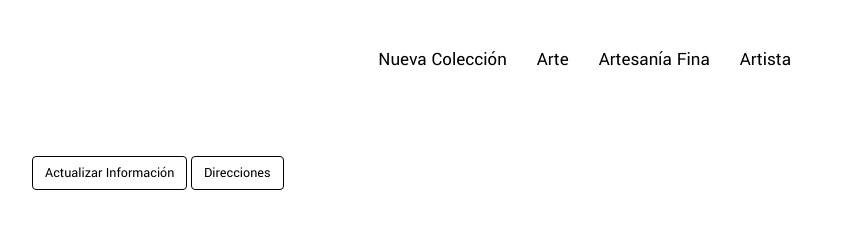
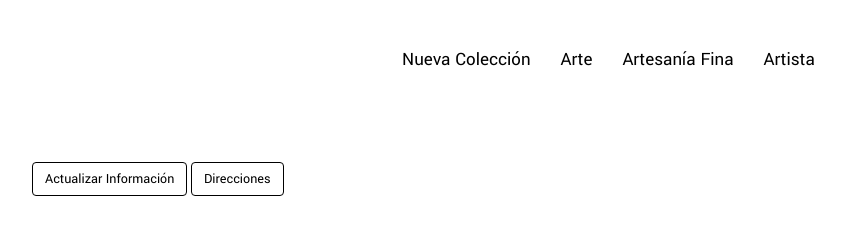
Before and after one commit to frankpaul142/layolanda, a Yii app: template views/user/index.php in a window 1280 px wide. Shown: the part 63-300 px from the top of the page, without its empty margins (38-883 px from the left). Run offline with PHP 8.4 and a stand-in for Yii, Linux system fonts and the light colour scheme; the template is opened without the code that fills it, so the values that code supplies are empty; some libraries are stand-ins or nearby versions.

Commit message:
menu fixed always center

```diff
--- a/views/layouts/main.php
+++ b/views/layouts/main.php
@@ -128,7 +128,7 @@ AppAsset::register($this);
         <span class="icon-bar bottom-bar"></span>
       </button>
     </div>
-          <div id="top-menu2" class="container-fluid collapse navbar-collapse">
+          <div id="top-menu2" class="container-fluid collapse navbar-collapse collapse-center">
                            <a class="navbar-brand logosticky" href="<?= URL::base() ?>">
                 <img alt="Brand" src="<?= URL::base() ?>/images/logosticky.png">
               </a>
--- a/web/css/site.css
+++ b/web/css/site.css
@@ -203,10 +203,13 @@ a.desc:after {
     margin: 0 0 15px 0;
 }
 .main-menu{
-        position: relative;
+display: inline-block !important;
+    float: none !important;
+    text-align: center !important;
     font-size: 5.0mm;
-    width: auto;
-    left:-41%;
+}
+.collapse-center{
+    text-align: center !important;
 }
 .navbar ul li a:hover{
     text-decoration:underline;
@@ -250,8 +253,7 @@ font-weight: bold;
     padding-bottom: 0px;
   }
     .sub-category li a {
-    padding-top: 0px !important;
-    padding-bottom: 0px !important;
+    margin-left: 5%;
   }
 }
 .selected{
@@ -378,40 +380,21 @@ h3{
     padding-left: 7%;
 }
 @media screen and (max-width: 1700px){
-.main-menu {
-    left: -34%;
-}
 .pagination{
     padding-left: 7%;
 }
 }
-@media screen and (max-width: 1480px){
-.main-menu{
-    left:-34%;
-    }
-}
 @media screen and (max-width: 1200px) {
-.main-menu{
-    left:-24%;
-    }
     .pagination{
     padding-left: 2%;
 }
 }
         @media screen and (max-width: 1000px) {
-.main-menu{
-    left:-21%;
-    }
     .pagination{
     padding-left: 2%;
 }
 }
         @media screen and (max-width: 767px) {
-.main-menu{
-    text-align: center;
-    position: initial;
-    width: 100%;
-    }
 #top-menu{
     float:left;
 }
@@ -637,7 +620,7 @@ background-color: white;
  border-bottom: 1px solid black;
 }
 .sticky ul{
-    margin-top: 0px;
+    margin-top: 2px;
 
 }
 .sticky ul li a{
```
